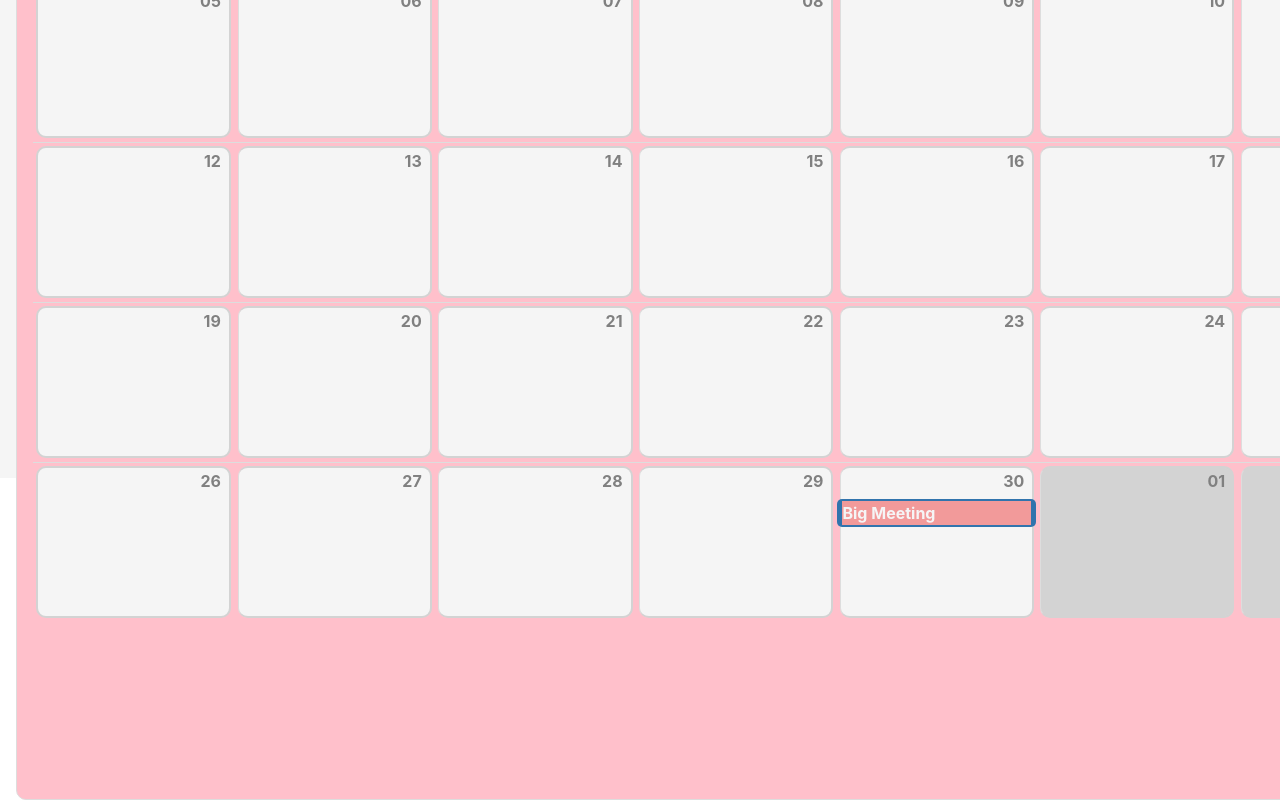
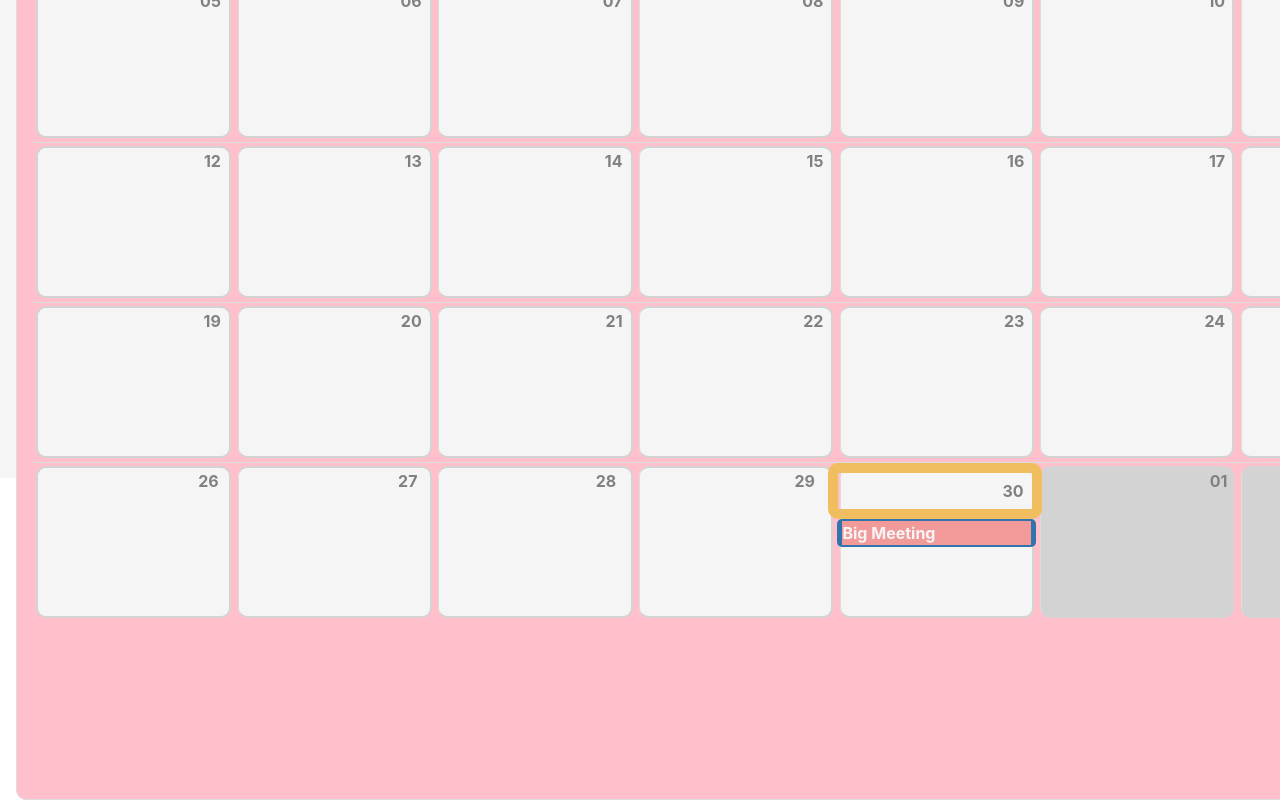
Before and after one commit to annemarielewis/Calendar_Task_Planner, a React (Vite) app: page / in a window 1280 px wide. Shown: the part 535-1335 px from the top of the page. Built offline with nearby package versions, Linux system fonts and the light colour scheme.

Commit message:
style update

```diff
--- a/src/App.css
+++ b/src/App.css
@@ -66,7 +66,26 @@ h1 {
 
 .rbc-events-container {
 background-color: whitesmoke;
+margin: 0 !important;
+border-radius: 10px !important;
 }
+
+.rbc-now {
+  margin: 0 !important;
+  border-style: solid !important;
+  border-width: 10px !important;
+  border-color: rgb(240, 190, 95) !important;
+  border-radius: 10px;
+  padding: 0 !important;
+}
+
+/* .rbc-today {
+  background-color: rgb(245, 245, 245);
+  margin: 0 !important;
+  border-style: solid;
+  border-width: 10px;
+  border-color: orange;
+} */
 
 /* .border {
   border-width: 2rem;
```
